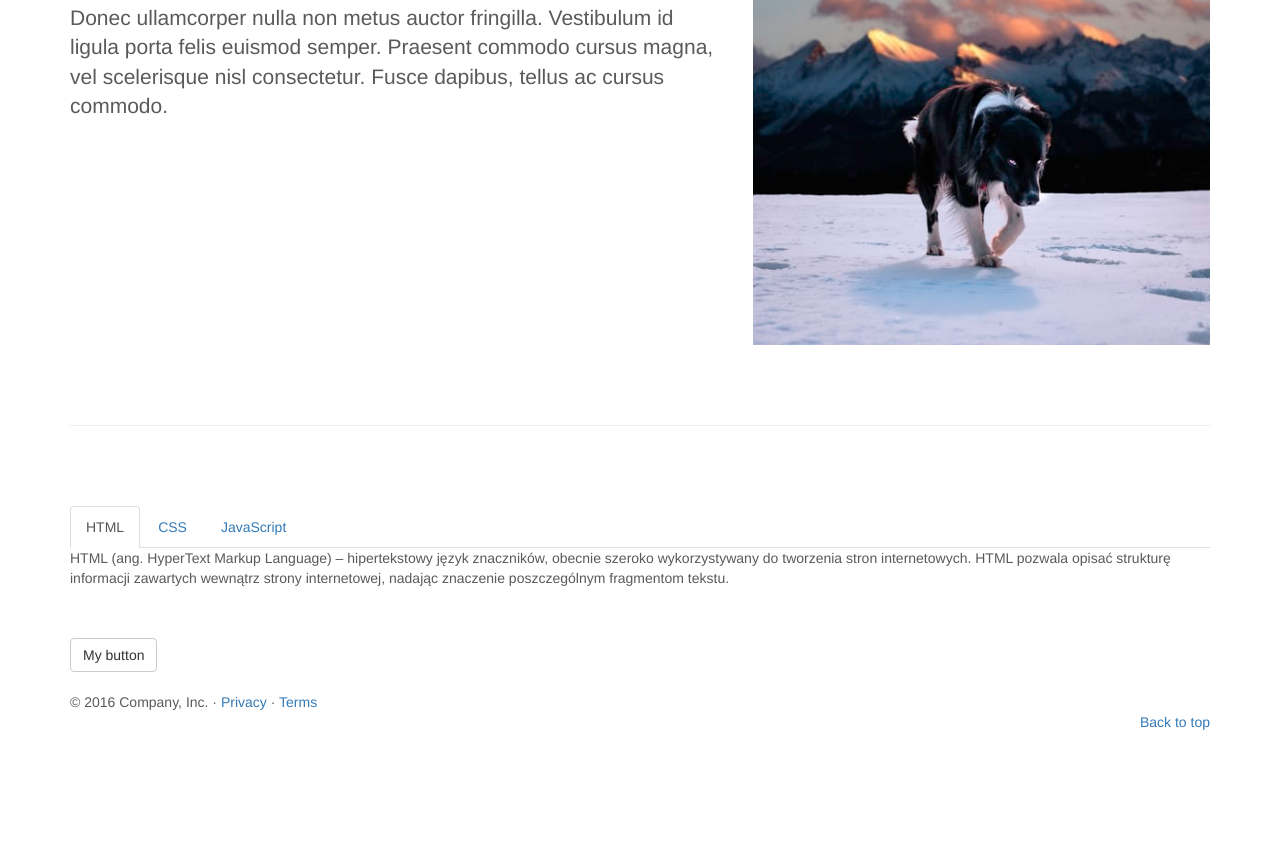
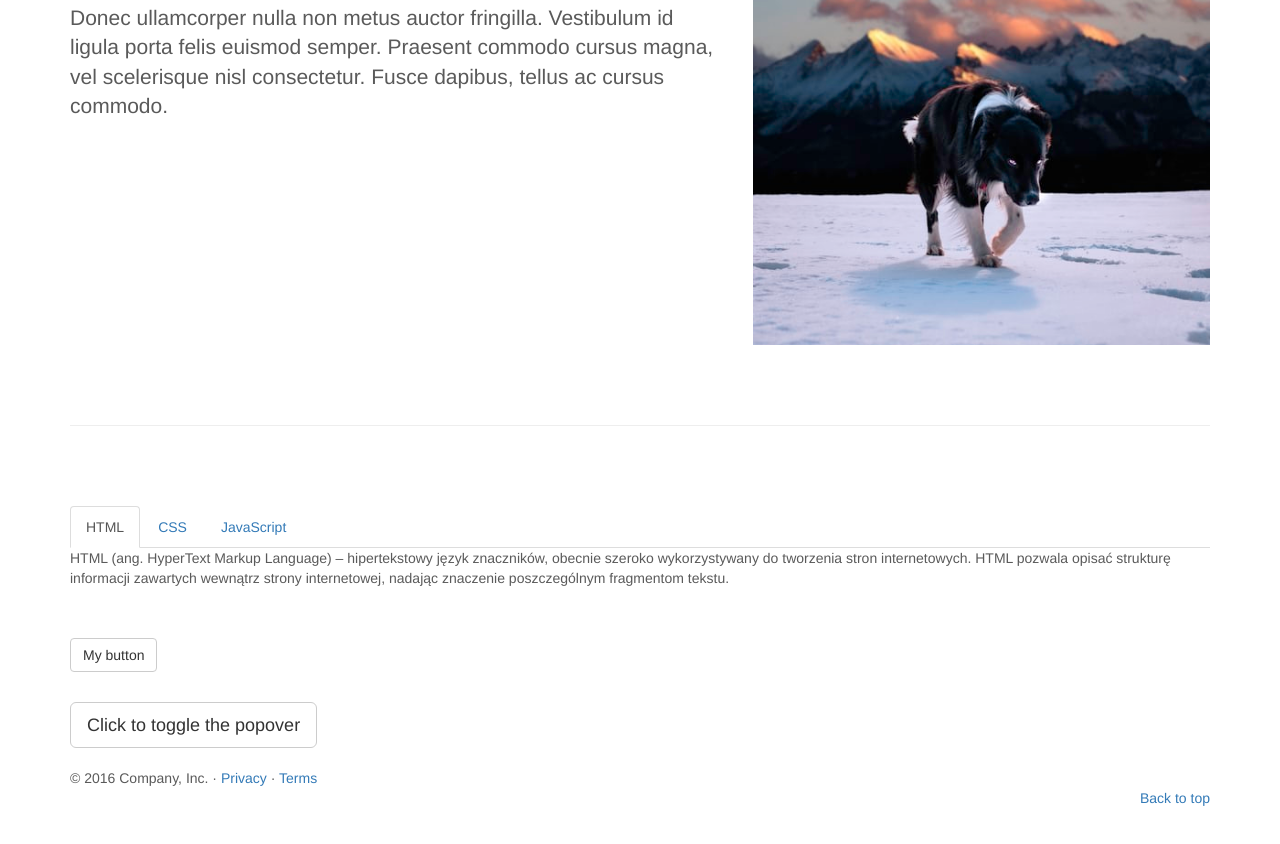
Before and after one commit to Edyta2801/Bootstrap-JS, a plain HTML site: page index.html in a window 1280 px wide. Shown: the part 1325-2169 px from the top of the page. Before the commit the page ends 2107 px from the top, so only its background shows below. Drawn offline with nearby package versions, Linux system fonts and the light colour scheme.

Commit message:
add popover overlay

```diff
--- a/index.html
+++ b/index.html
@@ -162,6 +162,13 @@
         <div>
             <button class="btn btn-default" data-toggle="tooltip" title="Your text in tooltip">My button</button>
         </div>
+        <div>
+            <button class="btn btn-lg btn-default" data-toggle="popover" data-animation="false" data-delay="300"
+                data-trigger="click hover" title="Popover title"
+                data-placement="top"
+                data-content="And here's some amazing content. It's very engaging. Right?">Click to toggle the
+                popover</button>
+        </div>
 
         <footer>
             <p class="pull-right"><a href="#">Back to top</a> </p>
@@ -195,6 +202,9 @@
     <script>
         $("[data-toggle='tooltip']").tooltip();
     </script>
+    <script>
+        $("[data-toggle='popover']").popover();
+    </script>
 </body>
 
 </html>
--- a/style.css
+++ b/style.css
@@ -79,6 +79,10 @@ body {
     margin-bottom: 50px;
 }
 
+button.btn.btn-lg.btn-default {
+    margin-top: 30px;
+}
+
 footer p {
     margin-top: 20px;
 }
```
